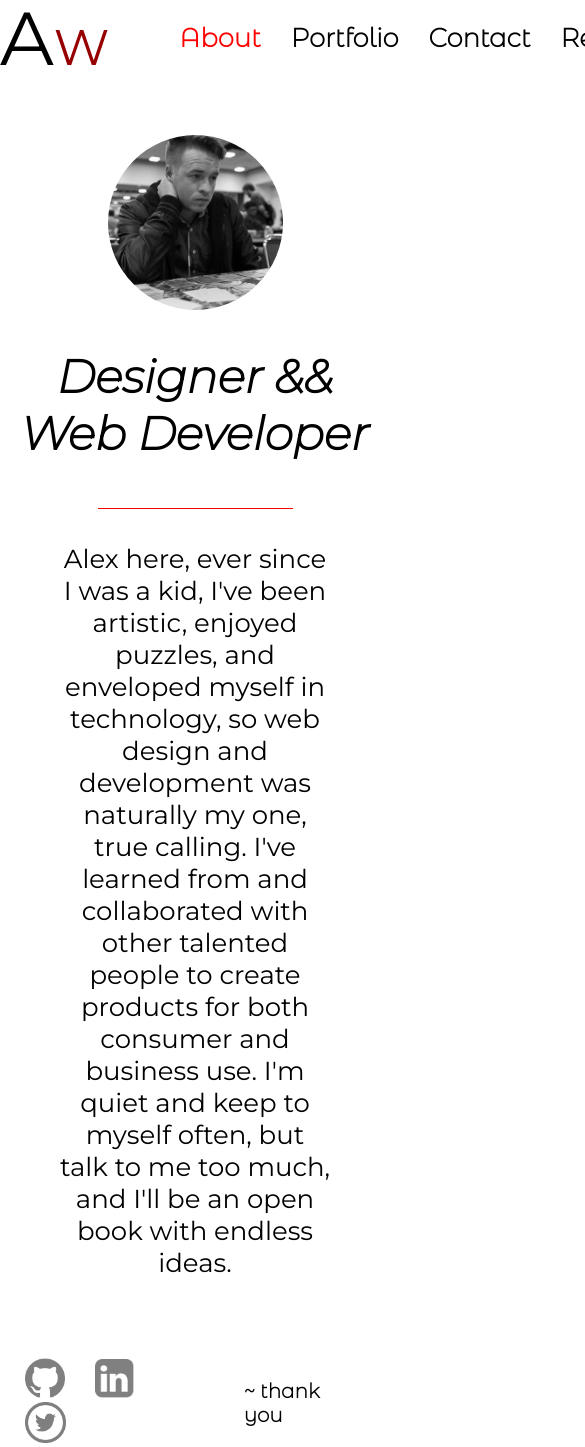
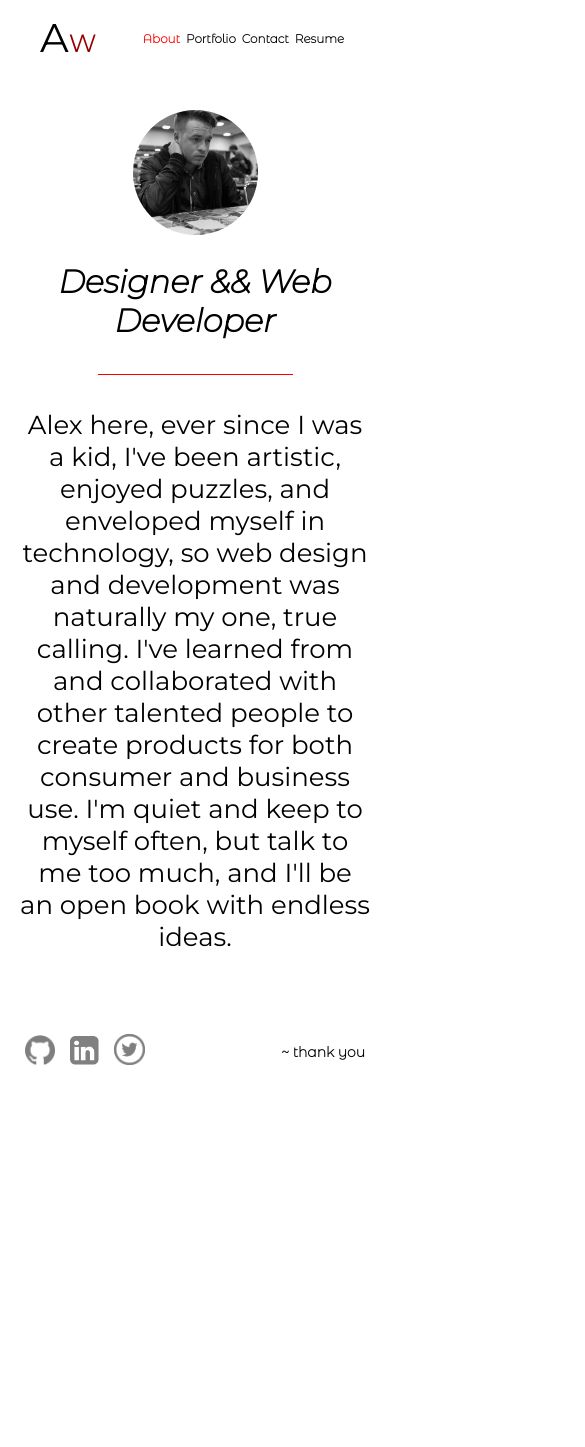
Before and after one commit to AlexWilsonNC/react-portfolio-aw, a React (Create React App) app: page / in a window 390 px wide. Shown: the top 1447 px of the page, 585 px wide, since content can reach past the window. After the commit the page ends 1089 px from the top, so only its background shows below. Built offline with nearby package versions, Linux system fonts and the light colour scheme.

Commit message:
mobile view done

```diff
--- a/src/components/Contact.js
+++ b/src/components/Contact.js
@@ -52,7 +52,7 @@ function Contact() {
                     </div>
                 )}
                 <div>
-                    <button data-testid='button' type="submit" onSubmit={handleSubmit}>Submit</button>
+                    <button data-testid='button' type="submit" onSubmit={handleSubmit}>submit</button>
                 </div>
             </form>
         </section>
--- a/src/css/about.css
+++ b/src/css/about.css
@@ -30,3 +30,18 @@ hr {
     border-top: 1.5px solid red;
     width: 50%;
 }
+
+@media screen and (max-width: 650px) {
+    #main {
+        margin: 35px 0px;
+    }
+    #main img {
+        width: 125px;
+    }
+    #main h2 {
+        font-size: 32px;
+    }
+    #main p {
+        width: 90%;
+    }
+}
--- a/src/css/contact.css
+++ b/src/css/contact.css
@@ -44,6 +44,31 @@ button {
 
 button:hover {
     cursor: pointer;
-    background-color: rgba(255, 0, 0, 0.26);
-    box-shadow: 3px 3px 12px 1px rgba(0, 0, 0, 0.7);
+    background-color: rgba(255, 0, 0, 0.13);
+    box-shadow: 2px 2px 10px 1px rgba(0, 0, 0, 0.7);
 }
+
+@media screen and (max-width: 650px) {
+    #myname h2 {
+        font-size: 32px;
+    }
+    input,
+    textarea {
+        width: 400px;
+        font-size: 18px;
+    }
+    button {
+        font-size: 18px;
+    }
+}
+
+@media screen and (max-width: 500px) {
+    #myname h2 {
+        font-size: 26px;
+    }
+    input,
+    textarea {
+        width: 300px;
+        font-size: 16px;
+    }
+}
--- a/src/css/footer.css
+++ b/src/css/footer.css
@@ -42,3 +42,22 @@
 #twitter {
     width: 41px;
 }
+
+@media screen and (max-width: 500px) {
+    #foot-left * {
+        margin-right: 7.5px;
+    }
+    #github {
+        width: 30px;
+    }
+    #linkedin {
+        width: 29px;
+    }
+    #twitter {
+        width: 31px;
+    }
+    #footer p {
+        font-size: 14px;
+        margin: 0px 25px;
+    }
+}
--- a/src/css/nav.css
+++ b/src/css/nav.css
@@ -50,3 +50,29 @@
 .inactive {
     color: black;
 }
+
+@media screen and (max-width: 650px) {
+    #logo h1 {
+        font-size: 40px;
+    }
+    #logo span {
+        font-size: 25px;
+    }
+    #rightNav a {
+        margin-left: 10px;
+        font-size: 16px;
+    }
+}
+
+@media screen and (max-width: 500px) {
+    #logo {
+        margin-left: 40px;
+    }
+    #rightNav {
+        margin-right: 50px;
+    }
+    #rightNav a {
+        margin-left: 6px;
+        font-size: 12px;
+    }
+}
--- a/src/css/portfolio.css
+++ b/src/css/portfolio.css
@@ -61,3 +61,15 @@
     justify-content: space-around;
     width: 60%;
 }
+
+@media screen and (max-width: 650px) {
+    .card {
+        margin: 5px;
+    }
+    .card h3 {
+        font-size: 32px;
+    }
+    #portfolio-hr {
+        width: 55%;
+    }
+}
--- a/src/css/resume.css
+++ b/src/css/resume.css
@@ -81,3 +81,18 @@
 #right span {
     font-style: italic;
 }
+
+@media screen and (max-width: 650px) {
+    .pdf p {
+        font-size: 18px;
+    }
+    #tech-specs {
+        flex-direction: column;
+    }
+    #left,
+    #center,
+    #right {
+        width: 100%;
+        margin-bottom: 50px;
+    }
+}
```
